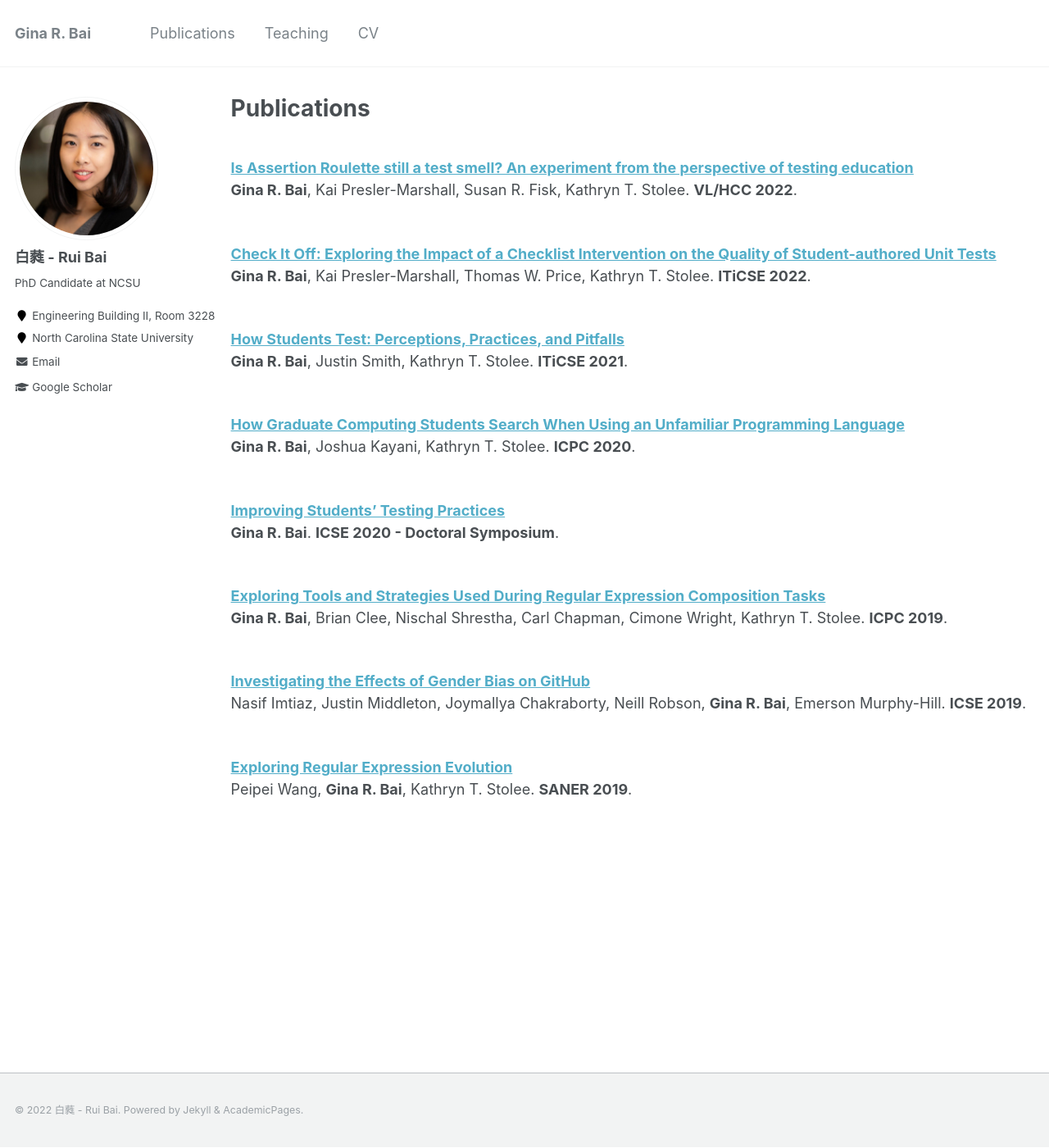
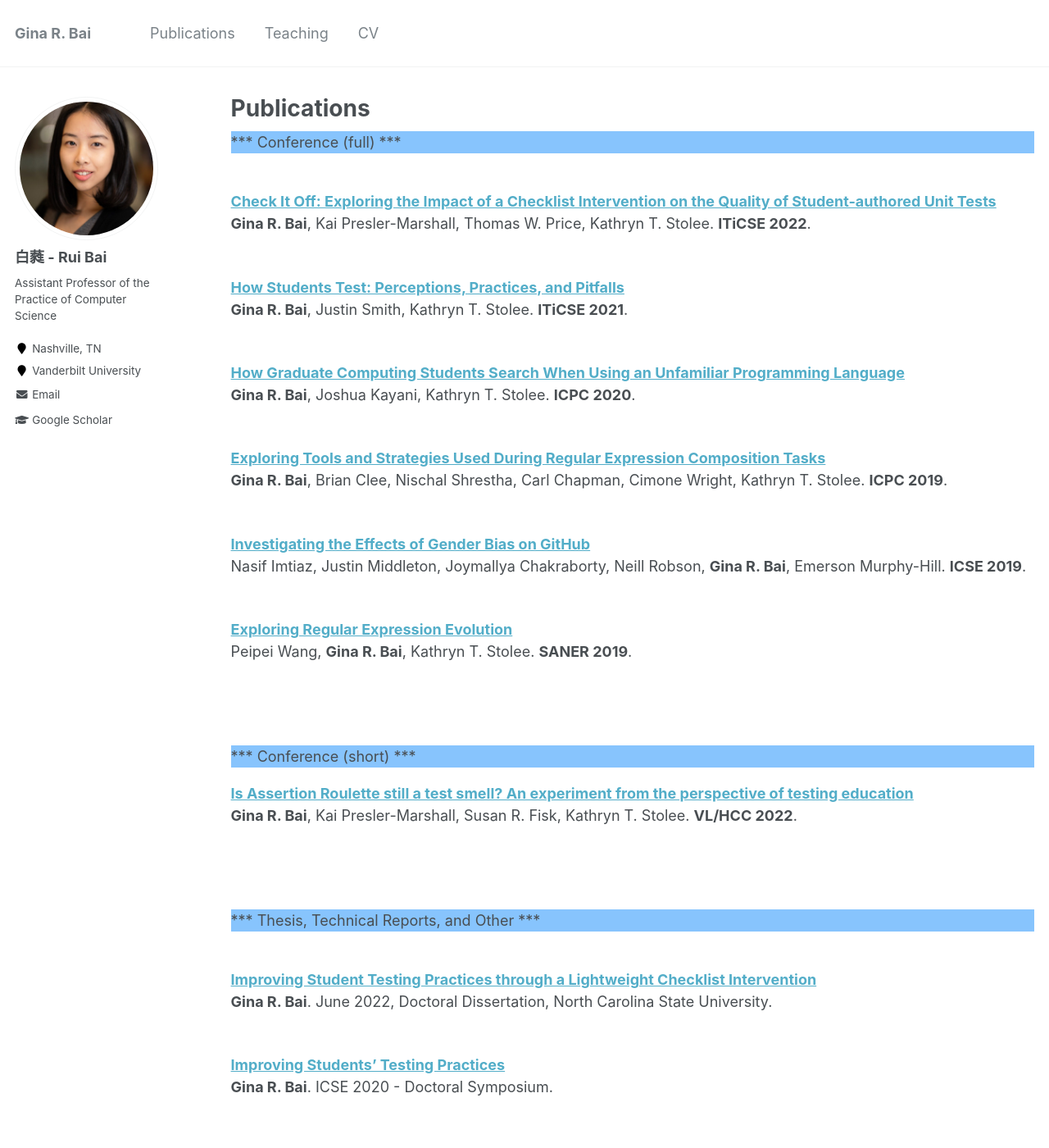
Before and after one commit to ginaBai/ginabai.github.io, a Jekyll site: the page built from _pages/publications.md, in a window 1280 px wide and 1400 px high. Shown: the whole window at 82% size. Built offline with Jekyll 4.4.1, drawn with Linux system fonts in a browser that asks for light colours.

Commit message:
Update personal info

```diff
--- a/_config.yml
+++ b/_config.yml
@@ -82,9 +82,9 @@ analytics:
 author:
   name             : "白蕤 - Rui Bai"
   avatar           : "ProfilePic.JPG"
-  bio              : "PhD Candidate at NCSU"
-  location         : "Engineering Building II, Room 3228"
-  employer         : "North Carolina State University"
+  bio              : "Assistant Professor of the Practice of Computer Science"
+  location         : "Nashville, TN"
+  employer         : "Vanderbilt University"
   pubmed           : #"https://www.ncbi.nlm.nih.gov/pubmed/?term=john+snow"
   googlescholar    : "https://scholar.google.com/citations?user=wJcOjOUAAAAJ&hl=en"
   email            : "rbai2@ncsu.edu"
--- a/_pages/publications.md
+++ b/_pages/publications.md
@@ -5,9 +5,7 @@ permalink: /publications/
 author_profile: true
 ---
 
-<br>
-<b>[Is Assertion Roulette still a test smell? An experiment from the perspective of testing education](https://ginabai.github.io/publications/vlhcc22_AssertionRoulette)</b> <br>
-<strong>Gina R. Bai</strong>, Kai Presler-Marshall, Susan R. Fisk, Kathryn T. Stolee. <b>VL/HCC 2022</b>.
+<div style="background-color: #87C4FD"> *** Conference (full) *** </div>
 
 <br>
 <b>[Check It Off: Exploring the Impact of a Checklist Intervention on the Quality of Student-authored Unit Tests](https://ginabai.github.io/publications/iticse22_TestingChecklist)</b> <br>
@@ -21,9 +19,7 @@ author_profile: true
 <b>[How Graduate Computing Students Search When Using an Unfamiliar Programming Language](https://ginabai.github.io/publications/icpc20_VBACodeSearch)</b> <br>
 <strong>Gina R. Bai</strong>, Joshua Kayani, Kathryn T. Stolee. <b>ICPC 2020</b>.
 
-<br>
-<b>[Improving Students' Testing Practices](https://ginabai.github.io/publications/icse20_DocSym)</b> <br>
-<strong>Gina R. Bai</strong>. <b>ICSE 2020 - Doctoral Symposium</b>.
+
 
 <br>
 <b>[Exploring Tools and Strategies Used During Regular Expression Composition Tasks](https://ginabai.github.io/publications/icpc19_RegexVideo)</b> <br>
@@ -36,3 +32,20 @@ Nasif Imtiaz, Justin Middleton, Joymallya Chakraborty, Neill Robson, <strong>Gin
 <br>
 <b>[Exploring Regular Expression Evolution](https://ginabai.github.io/publications/saner19_RegexEvolution)</b> <br>
 Peipei Wang, <strong>Gina R. Bai</strong>, Kathryn T. Stolee. <b>SANER 2019</b>.
+
+<br><br>
+<div style="background-color: #87C4FD">*** Conference (short) *** </div>
+
+<b>[Is Assertion Roulette still a test smell? An experiment from the perspective of testing education](https://ginabai.github.io/publications/vlhcc22_AssertionRoulette)</b> <br>
+<strong>Gina R. Bai</strong>, Kai Presler-Marshall, Susan R. Fisk, Kathryn T. Stolee. <b>VL/HCC 2022</b>.
+
+<br><br>
+<div style="background-color: #87C4FD">*** Thesis, Technical Reports, and Other *** </div>
+
+<br>
+<b>[Improving Student Testing Practices through a Lightweight Checklist Intervention](https://repository.lib.ncsu.edu/handle/1840.20/39743)</b> <br>
+<strong>Gina R. Bai</strong>. June 2022, Doctoral Dissertation, North Carolina State University.
+
+<br>
+<b>[Improving Students' Testing Practices](https://ginabai.github.io/publications/icse20_DocSym)</b> <br>
+<strong>Gina R. Bai</strong>. ICSE 2020 - Doctoral Symposium.
```
Also changed, not shown: _pages/about.md (+3 -2 lines), _pages/teaching.md (+4 -0 lines), 1 other file.
